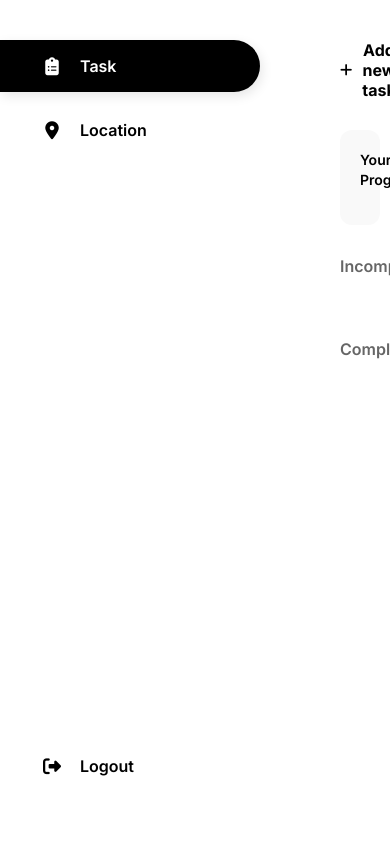
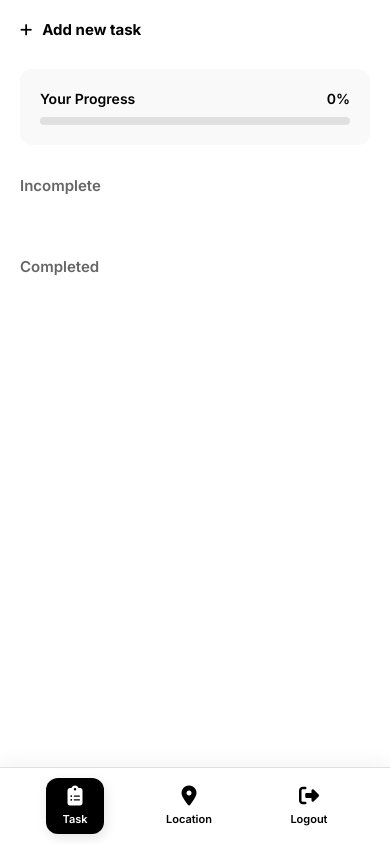
Before and after one commit to bazalsarfraz786/Todo-App-via-Figma, a plain HTML site: page pages/todo-app.html in a window 390 px wide. Drawn offline with Linux system fonts and the light colour scheme; sample sign-in values are in the browser's storage.

Commit message:
Updated CSS and Full responsive

```diff
--- a/css/style.css
+++ b/css/style.css
@@ -1,4 +1,3 @@
-/* style.css - FULL VERSION */
 
 /* =========================================
    1. RESET & GLOBAL STYLES
@@ -550,3 +549,93 @@ body {
 .btn-refresh:active {
     transform: scale(0.9);
 }
+
+/* =========================================
+   10. RESPONSIVE DESIGN (MOBILE & TABLET)
+   ========================================= */
+
+@media (max-width: 768px) {
+    /* 1. Layout: Stack vertically instead of side-by-side */
+    .app-container {
+        flex-direction: column;
+        height: 100vh;
+        overflow: hidden;
+    }
+
+    /* 2. Sidebar: Turns into a Bottom Navigation Bar */
+    #sidebar {
+        width: 100%;
+        height: auto; /* Auto height for the bar */
+        position: fixed;
+        bottom: 0;
+        left: 0;
+        flex-direction: row; /* Horizontal icons */
+        justify-content: space-evenly; /* Spread buttons out */
+        padding: 10px 0;
+        border-top: 1px solid #e0e0e0;
+        background: #ffffff;
+        z-index: 1000; /* Ensure it stays on top */
+        box-shadow: 0 -4px 20px rgba(0,0,0,0.05);
+    }
+
+    /* 3. Navigation Buttons: Adjust for Bottom Bar */
+    .nav-button {
+        width: auto;
+        padding: 8px 16px; /* Smaller padding */
+        border-radius: 12px; /* Standard rounded corners */
+        margin-bottom: 0; /* Remove vertical gap */
+        flex-direction: column; /* Icon above text */
+        gap: 4px;
+        font-size: 11px; /* Smaller text */
+        justify-content: center;
+    }
+
+    .nav-button.logout {
+        padding-left: 16px; /* Reset the special padding */
+        margin-top: 0;
+    }
+
+    .nav-button i {
+        font-size: 20px;
+        width: auto;
+        margin-bottom: 2px;
+    }
+
+    /* 4. Main Content: Add space at bottom so content isn't hidden behind bar */
+    .main-content {
+        width: 100%;
+        padding: 20px;
+        padding-bottom: 90px; /* Space for the bottom nav */
+    }
+
+    /* 5. Mobile Typography & Spacing */
+    .page-title {
+        font-size: 24px;
+    }
+
+    .section-title {
+        font-size: 15px;
+    }
+
+    .text-trigger-btn {
+        font-size: 15px;
+    }
+
+    /* 6. Modals: Make them fit small screens */
+    .modal-content {
+        width: 90%; /* Take up most of the width */
+        padding: 24px;
+        max-height: 80vh; /* Prevent it from being too tall */
+        overflow-y: auto; /* Allow scrolling inside popup */
+    }
+
+    .btn-black-pill {
+        width: 100%; /* Full width buttons on mobile */
+    }
+
+    /* 7. Login Page Mobile Fixes */
+    .login-container {
+        margin-top: 60px;
+        padding: 0 20px;
+    }
+}
```
